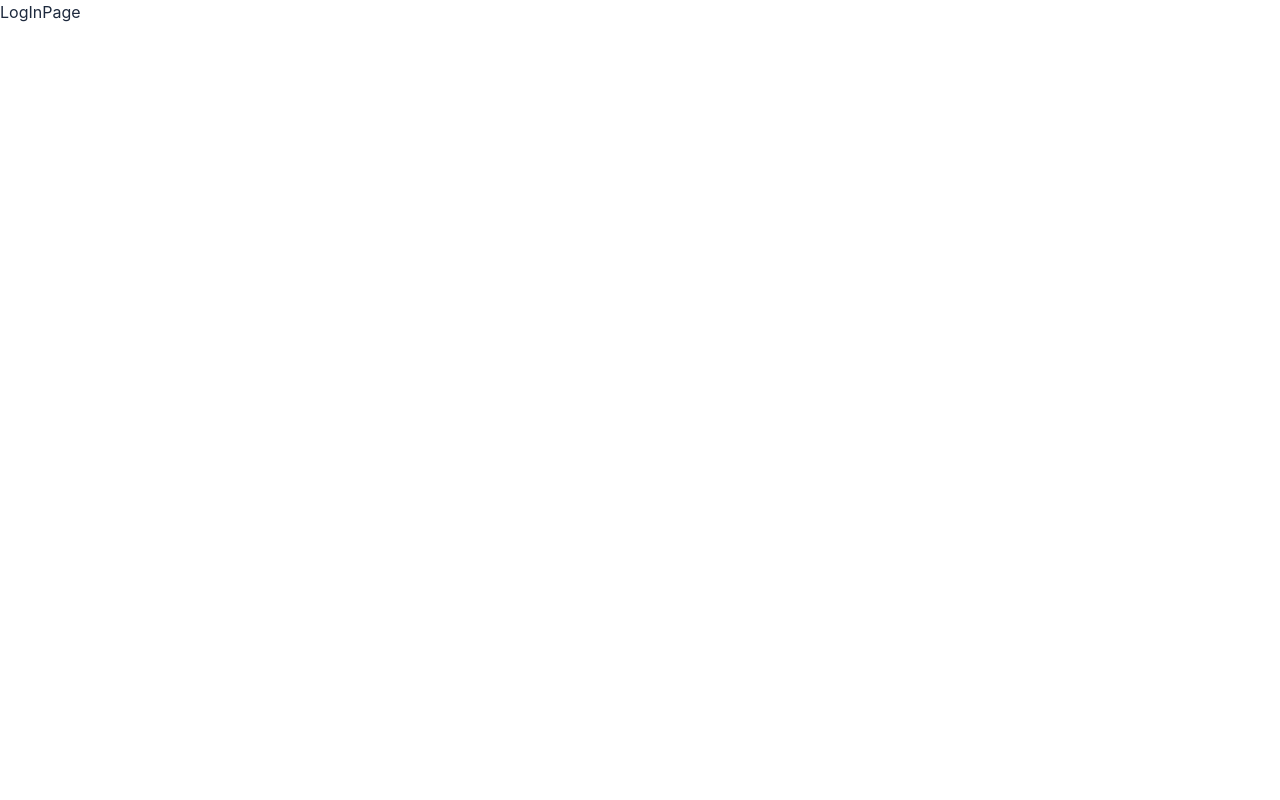
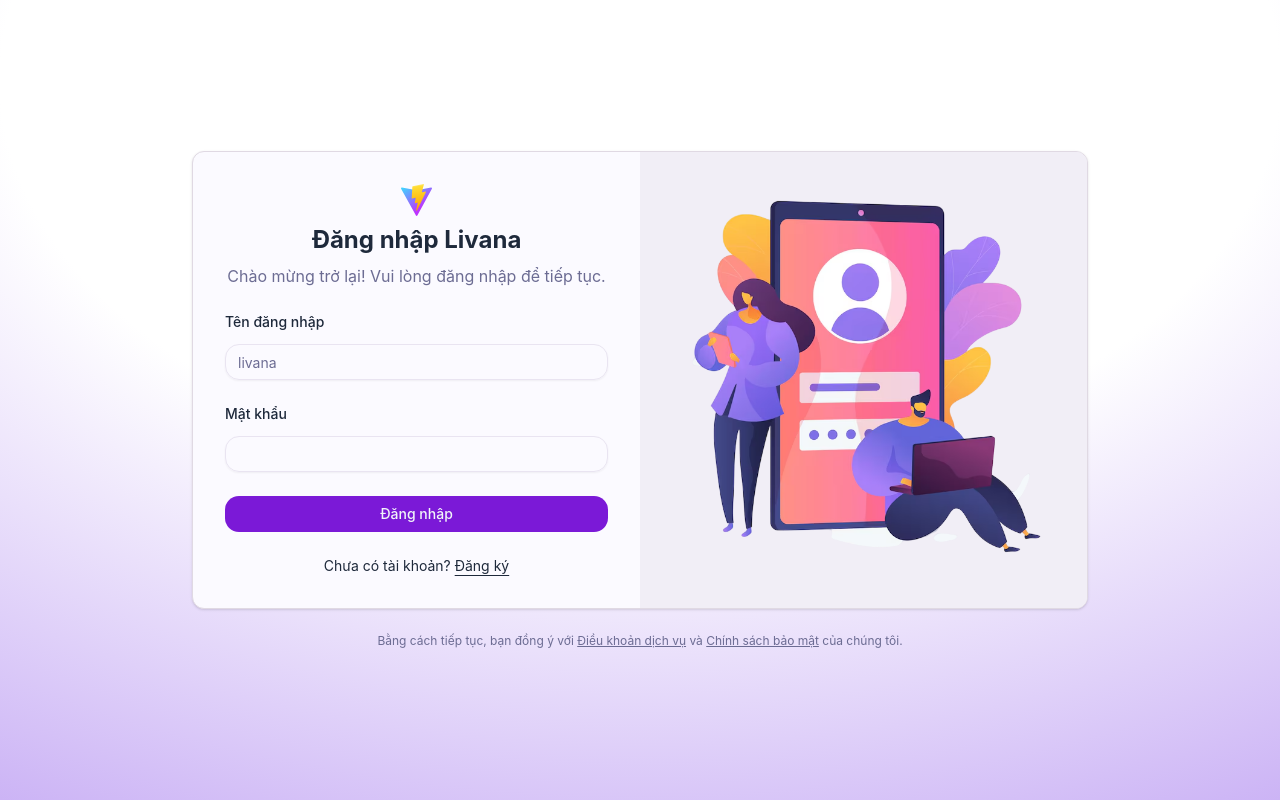
Before and after one commit to octguy/livana, a React (Vite) app in the folder source/livana-fe/: page /login in a window 1280 px wide. Built offline with nearby package versions, Linux system fonts and the light colour scheme.

Commit message:
feat: add login and signup forms with validation using react-hook-form and zod

```diff
--- /dev/null
+++ b/source/livana-fe/src/components/auth/login-form.tsx
@@ -0,0 +1,114 @@
+import { cn } from "@/lib/utils";
+import { Card, CardContent } from "@/components/ui/card";
+import { Input } from "@/components/ui/input";
+import { Label } from "../ui/label";
+import { Button } from "../ui/button";
+import { z } from "zod";
+import { useForm } from "react-hook-form";
+import { zodResolver } from "@hookform/resolvers/zod";
+
+const loginSchema = z.object({
+  username: z.string().min(3, "Tên đăng nhập phải có ít nhất 3 ký tự"),
+  password: z.string().min(8, "Mật khẩu phải có ít nhất 8 ký tự"),
+});
+
+type LoginFormValues = z.infer<typeof loginSchema>;
+
+export function LoginForm({
+  className,
+  ...props
+}: React.ComponentProps<"div">) {
+  const {
+    register,
+    handleSubmit,
+    formState: { errors, isSubmitting },
+  } = useForm<LoginFormValues>({
+    resolver: zodResolver(loginSchema),
+  });
+
+  const onSubmit = (data: LoginFormValues) => {
+    console.log("Login Data:", data);
+  };
+
+  return (
+    <div className={cn("flex flex-col gap-6", className)} {...props}>
+      <Card className="overflow-hidden p-0 border-border">
+        <CardContent className="grid p-0 md:grid-cols-2">
+          <form className="p-6 md:p-8" onSubmit={handleSubmit(onSubmit)}>
+            <div className="flex flex-col gap-6">
+              {/* header - logo */}
+              <div className="flex flex-col items-center text-center gap-2">
+                <a href="/" className="mx-auto block w-fit text-center">
+                  <img src="/public/vite.svg" alt="logo" />
+                </a>
+
+                <h1 className="text-2xl font-bold">Đăng nhập Livana</h1>
+                <p className="text-muted-foreground text-balance">
+                  Chào mừng trở lại! Vui lòng đăng nhập để tiếp tục.
+                </p>
+              </div>
+
+              {/* username */}
+              <div className="flex flex-col gap-3">
+                <Label htmlFor="username" className="block text-sm">
+                  Tên đăng nhập
+                </Label>
+                <Input
+                  type="text"
+                  id="username"
+                  placeholder="livana"
+                  {...register("username")}
+                />
+                {errors.username && (
+                  <p className="text-destructive text-sm">
+                    {errors.username.message}
+                  </p>
+                )}
+              </div>
+
+              {/* password */}
+              <div className="flex flex-col gap-3">
+                <Label htmlFor="password" className="block text-sm">
+                  Mật khẩu
+                </Label>
+                <Input
+                  type="password"
+                  id="password"
+                  {...register("password")}
+                />
+                {errors.password && (
+                  <p className="text-destructive text-sm">
+                    {errors.password.message}
+                  </p>
+                )}
+              </div>
+
+              {/* nút đăng ký */}
+              <Button type="submit" className="w-full" disabled={isSubmitting}>
+                Đăng nhập
+              </Button>
+
+              <div className="text-center text-sm">
+                Chưa có tài khoản?{" "}
+                <a href="/signup" className="underline underline-offset-4">
+                  Đăng ký
+                </a>
+              </div>
+            </div>
+          </form>
+          <div className="bg-muted relative hidden md:block">
+            <img
+              src="/placeholder.png"
+              alt="Hình ảnh"
+              className="absolute top-1/2 -translate-y-1/2 object-cover"
+            />
+          </div>
+        </CardContent>
+      </Card>
+      <div className=" text-xs text-balance px-6 text-center *:[a]:hover:text-primary text-muted-foreground *:[a]:underline *:[a]:underline-offetset-4">
+        Bằng cách tiếp tục, bạn đồng ý với <a href="#">Điều khoản dịch vụ</a> và{" "}
+        <a href="#">Chính sách bảo mật</a> của chúng tôi.
+      </div>
+    </div>
+  );
+}
--- a/source/livana-fe/src/components/signup-form.tsx
+++ b/source/livana-fe/src/components/auth/signup-form.tsx
@@ -1,21 +1,43 @@
 import { cn } from "@/lib/utils";
 import { Card, CardContent } from "@/components/ui/card";
 import { Input } from "@/components/ui/input";
-import { Label } from "./ui/label";
-import { Button } from "./ui/button";
+import { Label } from "../ui/label";
+import { Button } from "../ui/button";
+import { z } from "zod";
+import { useForm } from "react-hook-form";
+import { zodResolver } from "@hookform/resolvers/zod";
+
+const signUpSchema = z.object({
+  firstname: z.string().min(1, "Tên bắt buộc phải có"),
+  lastname: z.string().min(1, "Họ bắt buộc phải có"),
+  username: z.string().min(3, "Tên đăng nhập phải có ít nhất 3 ký tự"),
+  email: z.email("Email không hợp lệ"),
+  password: z.string().min(8, "Mật khẩu phải có ít nhất 8 ký tự"),
+});
+
+type SignUpFormValues = z.infer<typeof signUpSchema>;
 
 export function SignupForm({
   className,
   ...props
 }: React.ComponentProps<"div">) {
+  const {
+    register,
+    handleSubmit,
+    formState: { errors, isSubmitting },
+  } = useForm<SignUpFormValues>({
+    resolver: zodResolver(signUpSchema),
+  });
+
+  const onSubmit = (data: SignUpFormValues) => {
+    console.log("Form Data:", data);
+  };
+
   return (
     <div className={cn("flex flex-col gap-6", className)} {...props}>
       <Card className="overflow-hidden p-0 border-border">
         <CardContent className="grid p-0 md:grid-cols-2">
-          <form
-            className="p-6 md:p-8"
-            // onSubmit={handleSubmit(onSubmit)}
-          >
+          <form className="p-6 md:p-8" onSubmit={handleSubmit(onSubmit)}>
             <div className="flex flex-col gap-6">
               {/* header - logo */}
               <div className="flex flex-col items-center text-center gap-2">
@@ -23,7 +45,7 @@
                   <img src="/public/vite.svg" alt="logo" />
                 </a>
 
-                <h1 className="text-2xl font-bold">Tạo tài khoản Moji</h1>
+                <h1 className="text-2xl font-bold">Tạo tài khoản Livana</h1>
                 <p className="text-muted-foreground text-balance">
                   Chào mừng bạn! Hãy đăng ký để bắt đầu!
                 </p>
@@ -35,32 +57,28 @@
                   <Label htmlFor="lastname" className="block text-sm">
                     Họ
                   </Label>
-                  <Input
-                    type="text"
-                    id="lastname"
-                    // {...register("lastname")}
-                  />
+                  <Input type="text" id="lastname" {...register("lastname")} />
 
-                  {/* {errors.lastname && (
+                  {errors.lastname && (
                     <p className="text-destructive text-sm">
                       {errors.lastname.message}
                     </p>
-                  )} */}
+                  )}
                 </div>
                 <div className="space-y-2">
-                  <Label htmlFor="fistname" className="block text-sm">
+                  <Label htmlFor="firstname" className="block text-sm">
                     Tên
                   </Label>
                   <Input
                     type="text"
                     id="firstname"
-                    // {...register("firstname")}
+                    {...register("firstname")}
                   />
-                  {/* {errors.firstname && (
+                  {errors.firstname && (
                     <p className="text-destructive text-sm">
                       {errors.firstname.message}
                     </p>
-                  )} */}
+                  )}
                 </div>
               </div>
 
@@ -72,14 +90,14 @@
                 <Input
                   type="text"
                   id="username"
-                  placeholder="moji"
-                  // {...register("username")}
+                  placeholder="livana"
+                  {...register("username")}
                 />
-                {/* {errors.username && (
+                {errors.username && (
                   <p className="text-destructive text-sm">
                     {errors.username.message}
                   </p>
-                )} */}
+                )}
               </div>
 
               {/* email */}
@@ -91,11 +109,13 @@
                   type="email"
                   id="email"
                   placeholder="m@gmail.com"
-                  // {...register("email")}
+                  {...register("email")}
                 />
-                {/* {errors.email && (
-                  <p className="text-destructive text-sm">{errors.email.message}</p>
-                )} */}
+                {errors.email && (
+                  <p className="text-destructive text-sm">
+                    {errors.email.message}
+                  </p>
+                )}
               </div>
 
               {/* password */}
@@ -106,27 +126,23 @@
                 <Input
                   type="password"
                   id="password"
-                  // {...register("password")}
+                  {...register("password")}
                 />
-                {/* {errors.password && (
+                {errors.password && (
                   <p className="text-destructive text-sm">
                     {errors.password.message}
                   </p>
-                )} */}
+                )}
               </div>
 
               {/* nút đăng ký */}
-              <Button
-                type="submit"
-                className="w-full"
-                // disabled={isSubmitting}
-              >
+              <Button type="submit" className="w-full" disabled={isSubmitting}>
                 Tạo tài khoản
               </Button>
 
               <div className="text-center text-sm">
                 Đã có tài khoản?{" "}
-                <a href="/signin" className="underline underline-offset-4">
+                <a href="/login" className="underline underline-offset-4">
                   Đăng nhập
                 </a>
               </div>
--- a/source/livana-fe/src/pages/LogInPage.tsx
+++ b/source/livana-fe/src/pages/LogInPage.tsx
@@ -1,5 +1,13 @@
+import { LoginForm } from "@/components/auth/login-form";
+
 const LogInPage = () => {
-  return <div>LogInPage</div>;
+  return (
+    <div className="bg-muted flex min-h-svh flex-col items-center justify-center p-6 md:p-10 absolute inset-0 z-0 bg-gradient-purple">
+      <div className="w-full max-w-sm md:max-w-4xl">
+        <LoginForm />
+      </div>
+    </div>
+  );
 };
 
 export default LogInPage;
--- a/source/livana-fe/src/pages/SignUpPage.tsx
+++ b/source/livana-fe/src/pages/SignUpPage.tsx
@@ -1,4 +1,4 @@
-import { SignupForm } from "@/components/signup-form";
+import { SignupForm } from "@/components/auth/signup-form";
 
 const SignUpPage = () => {
   return (
```
Also changed, not shown: source/livana-fe/public/placeholder.png (added), source/livana-fe/public/placeholderSignUp.png (added).
